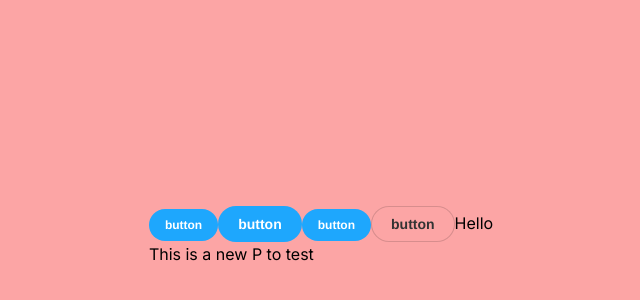
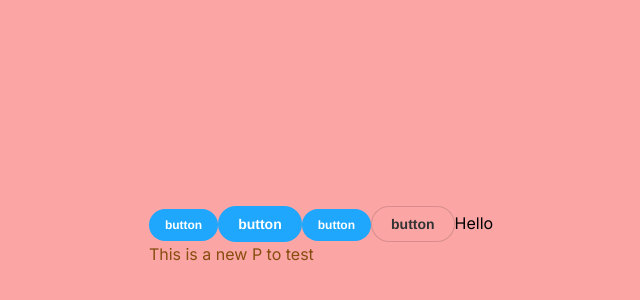
Before and after one commit to vickyruud/test-chromatic, a Next.js app: page / in a window 1280 px wide. Shown: the part 326-626 px from the top of the page, without its empty margins (319-959 px from the left). Built offline with nearby package versions, Linux system fonts and the light colour scheme.

Commit message:
text yellow

```diff
--- a/app/page.js
+++ b/app/page.js
@@ -9,7 +9,7 @@
         <Button primary label="button" size="small" />
         <Button secondary label="button" size="medium" />
         Hello
-        <p>This is a new P to test</p>
+        <p className="text-yellow-800">This is a new P to test</p>
       </div>
     </main>
   );
```
